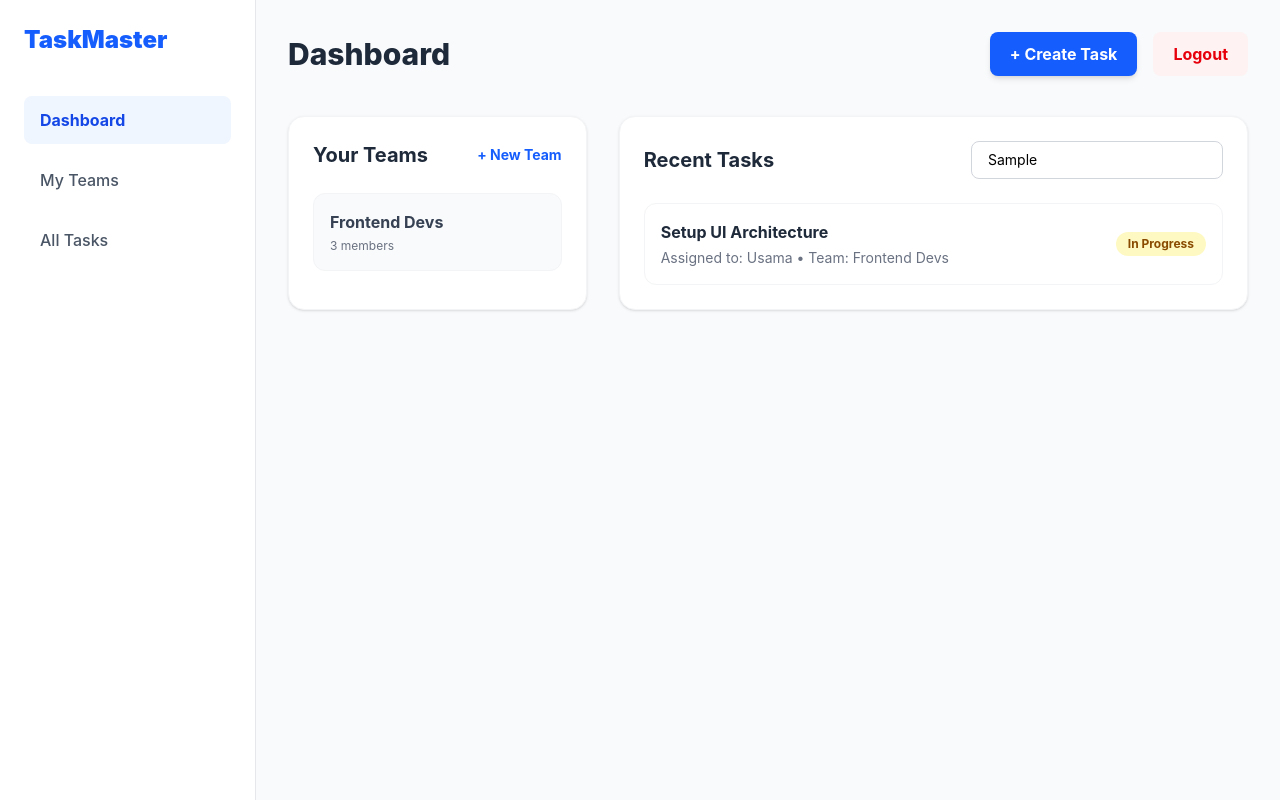
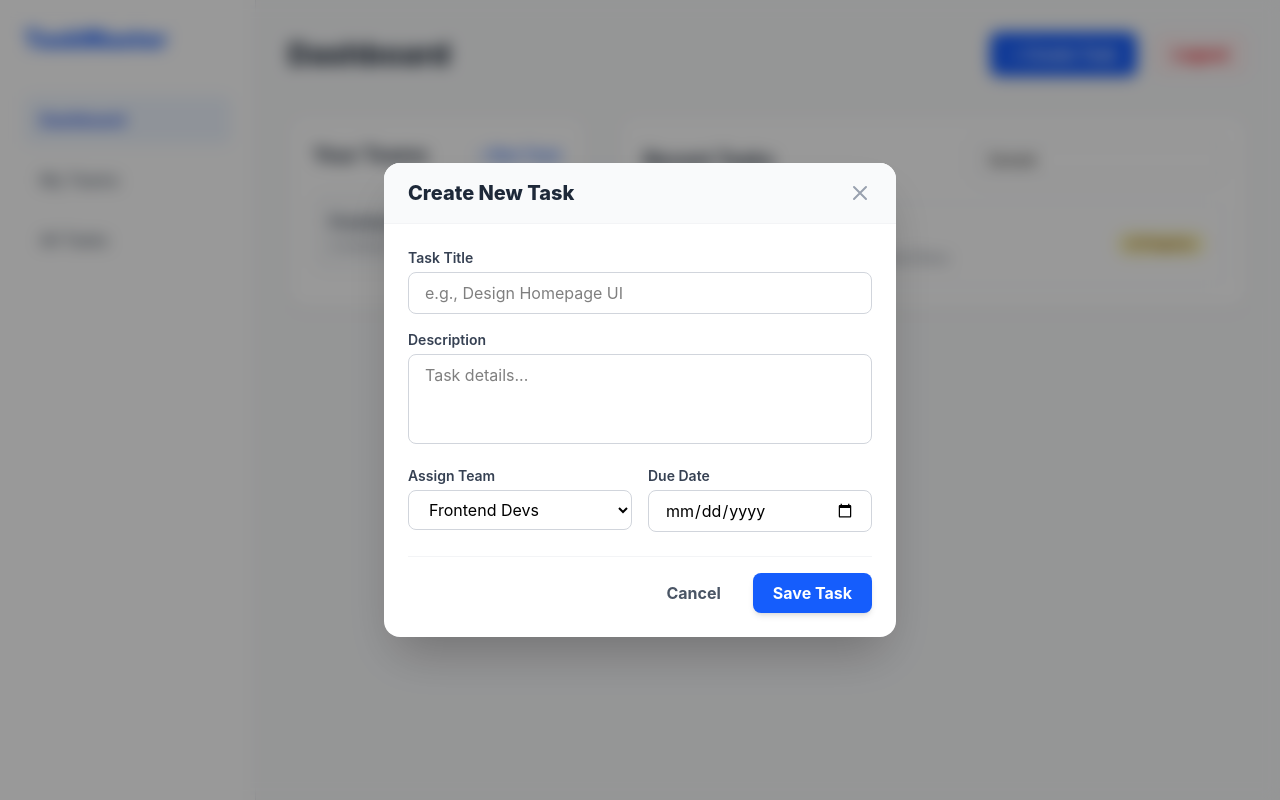
Before and after one commit to UsamaShafaqat-Dev/team-task-manager, a React app in the folder frontend/: page /dashboard in a window 1280 px wide. Both pictures are taken after typing "Sample" into the empty fields and a click on the button "+ Create Task". Built offline with nearby package versions, Linux system fonts and the light colour scheme; the HTML template or start-up script is replaced by a standard one.

Commit message:
Add task creation modal UI

```diff
--- /dev/null
+++ b/frontend/src/components/TaskModal.jsx
@@ -0,0 +1,79 @@
+const TaskModal = ({ isOpen, onClose }) => {
+  if (!isOpen) return null;
+
+  return (
+    <div className="fixed inset-0 bg-black/40 backdrop-blur-sm flex justify-center items-center z-50 p-4">
+      <div className="bg-white w-full max-w-lg rounded-2xl shadow-2xl overflow-hidden">
+        {/* Modal Header */}
+        <div className="px-6 py-4 border-b border-gray-100 flex justify-between items-center bg-gray-50">
+          <h3 className="text-xl font-extrabold text-gray-800">Create New Task</h3>
+          <button
+            onClick={onClose}
+            className="text-gray-400 hover:text-red-500 transition-colors"
+          >
+            <svg className="w-6 h-6" fill="none" stroke="currentColor" viewBox="0 0 24 24">
+              <path strokeLinecap="round" strokeLinejoin="round" strokeWidth="2" d="M6 18L18 6M6 6l12 12" />
+            </svg>
+          </button>
+        </div>
+
+        {/* Modal Body */}
+        <form className="p-6 space-y-4">
+          <div>
+            <label className="block text-sm font-semibold text-gray-700 mb-1">Task Title</label>
+            <input
+              type="text"
+              className="w-full px-4 py-2 border border-gray-300 rounded-lg focus:ring-2 focus:ring-blue-600 outline-none"
+              placeholder="e.g., Design Homepage UI"
+            />
+          </div>
+
+          <div>
+            <label className="block text-sm font-semibold text-gray-700 mb-1">Description</label>
+            <textarea
+              className="w-full px-4 py-2 border border-gray-300 rounded-lg focus:ring-2 focus:ring-blue-600 outline-none resize-none"
+              rows="3"
+              placeholder="Task details..."
+            ></textarea>
+          </div>
+
+          <div className="grid grid-cols-2 gap-4">
+            <div>
+              <label className="block text-sm font-semibold text-gray-700 mb-1">Assign Team</label>
+              <select className="w-full px-4 py-2 border border-gray-300 rounded-lg focus:ring-2 focus:ring-blue-600 outline-none">
+                <option>Frontend Devs</option>
+                <option>Backend Devs</option>
+              </select>
+            </div>
+            <div>
+              <label className="block text-sm font-semibold text-gray-700 mb-1">Due Date</label>
+              <input
+                type="date"
+                className="w-full px-4 py-2 border border-gray-300 rounded-lg focus:ring-2 focus:ring-blue-600 outline-none"
+              />
+            </div>
+          </div>
+
+          {/* Modal Footer */}
+          <div className="pt-4 flex justify-end gap-3 mt-6 border-t border-gray-100">
+            <button
+              type="button"
+              onClick={onClose}
+              className="px-5 py-2 text-gray-600 font-bold hover:bg-gray-100 rounded-lg transition-colors"
+            >
+              Cancel
+            </button>
+            <button
+              type="button"
+              className="px-5 py-2 bg-blue-600 text-white font-bold rounded-lg hover:bg-blue-700 transition-colors shadow-md"
+            >
+              Save Task
+            </button>
+          </div>
+        </form>
+      </div>
+    </div>
+  );
+};
+
+export default TaskModal;
--- a/frontend/src/pages/Dashboard.jsx
+++ b/frontend/src/pages/Dashboard.jsx
@@ -1,62 +1,41 @@
-import { Link } from "react-router-dom";
+import { useState } from 'react';
+import { Link } from 'react-router-dom';
+import TaskModal from '../components/TaskModal';
 
 const Dashboard = () => {
+  const [isModalOpen, setIsModalOpen] = useState(false);
+
   return (
     <div className="min-h-screen bg-gray-50 flex font-sans">
-      {/* Sidebar - Desktop */}
       <aside className="w-64 bg-white border-r border-gray-200 p-6 hidden md:block">
         <h1 className="text-2xl font-black text-blue-600 mb-10">TaskMaster</h1>
         <nav className="space-y-3">
-          <a
-            href="#"
-            className="block px-4 py-3 bg-blue-50 text-blue-700 rounded-lg font-bold transition-colors"
-          >
-            Dashboard
-          </a>
-          <a
-            href="#"
-            className="block px-4 py-3 text-gray-600 hover:bg-gray-50 rounded-lg font-medium transition-colors"
-          >
-            My Teams
-          </a>
-          <a
-            href="#"
-            className="block px-4 py-3 text-gray-600 hover:bg-gray-50 rounded-lg font-medium transition-colors"
-          >
-            All Tasks
-          </a>
+          <a href="#" className="block px-4 py-3 bg-blue-50 text-blue-700 rounded-lg font-bold transition-colors">Dashboard</a>
+          <a href="#" className="block px-4 py-3 text-gray-600 hover:bg-gray-50 rounded-lg font-medium transition-colors">My Teams</a>
+          <a href="#" className="block px-4 py-3 text-gray-600 hover:bg-gray-50 rounded-lg font-medium transition-colors">All Tasks</a>
         </nav>
       </aside>
 
-      {/* Main Content */}
       <main className="flex-1 p-8">
-        {/* Top Header */}
         <header className="flex justify-between items-center mb-10">
           <h2 className="text-3xl font-extrabold text-gray-800">Dashboard</h2>
           <div className="flex gap-4">
-            <button className="bg-blue-600 text-white px-5 py-2.5 rounded-lg font-bold hover:bg-blue-700 transition-colors shadow-md">
+            <button
+              onClick={() => setIsModalOpen(true)}
+              className="bg-blue-600 text-white px-5 py-2.5 rounded-lg font-bold hover:bg-blue-700 transition-colors shadow-md"
+            >
               + Create Task
             </button>
-            <Link
-              to="/login"
-              className="bg-red-50 text-red-600 px-5 py-2.5 rounded-lg font-bold hover:bg-red-100 transition-colors"
-            >
-              Logout
-            </Link>
+            <Link to="/login" className="bg-red-50 text-red-600 px-5 py-2.5 rounded-lg font-bold hover:bg-red-100 transition-colors">Logout</Link>
           </div>
         </header>
 
-        {/* Content Grids (Team List & Task List) */}
         <div className="grid grid-cols-1 lg:grid-cols-3 gap-8">
-          {/* Teams Section */}
           <div className="bg-white p-6 rounded-2xl border border-gray-100 shadow-sm">
             <div className="flex justify-between items-center mb-6">
               <h3 className="text-xl font-bold text-gray-800">Your Teams</h3>
-              <button className="text-blue-600 text-sm font-bold hover:underline">
-                + New Team
-              </button>
+              <button className="text-blue-600 text-sm font-bold hover:underline">+ New Team</button>
             </div>
-            {/* Dummy Data for Design */}
             <div className="space-y-3">
               <div className="p-4 bg-gray-50 rounded-xl border border-gray-100">
                 <h4 className="font-bold text-gray-700">Frontend Devs</h4>
@@ -65,35 +44,26 @@ const Dashboard = () => {
             </div>
           </div>
 
-          {/* Tasks Section */}
           <div className="bg-white p-6 rounded-2xl border border-gray-100 shadow-sm lg:col-span-2">
             <div className="flex justify-between items-center mb-6">
               <h3 className="text-xl font-bold text-gray-800">Recent Tasks</h3>
-              <input
-                type="text"
-                placeholder="Search tasks..."
-                className="px-4 py-2 border border-gray-300 rounded-lg text-sm focus:ring-2 focus:ring-blue-600 outline-none"
-              />
+              <input type="text" placeholder="Search tasks..." className="px-4 py-2 border border-gray-300 rounded-lg text-sm focus:ring-2 focus:ring-blue-600 outline-none" />
             </div>
-            {/* Dummy Data for Design */}
             <div className="space-y-4">
               <div className="p-4 border border-gray-100 rounded-xl flex justify-between items-center hover:shadow-md transition-shadow">
                 <div>
-                  <h4 className="font-bold text-gray-800">
-                    Setup UI Architecture
-                  </h4>
-                  <p className="text-sm text-gray-500 mt-1">
-                    Assigned to: Usama • Team: Frontend Devs
-                  </p>
+                  <h4 className="font-bold text-gray-800">Setup UI Architecture</h4>
+                  <p className="text-sm text-gray-500 mt-1">Assigned to: Usama • Team: Frontend Devs</p>
                 </div>
-                <span className="bg-yellow-100 text-yellow-800 text-xs font-bold px-3 py-1 rounded-full">
-                  In Progress
-                </span>
+                <span className="bg-yellow-100 text-yellow-800 text-xs font-bold px-3 py-1 rounded-full">In Progress</span>
               </div>
             </div>
           </div>
         </div>
       </main>
+
+      {/* Render Modal Component */}
+      <TaskModal isOpen={isModalOpen} onClose={() => setIsModalOpen(false)} />
     </div>
   );
 };
```
